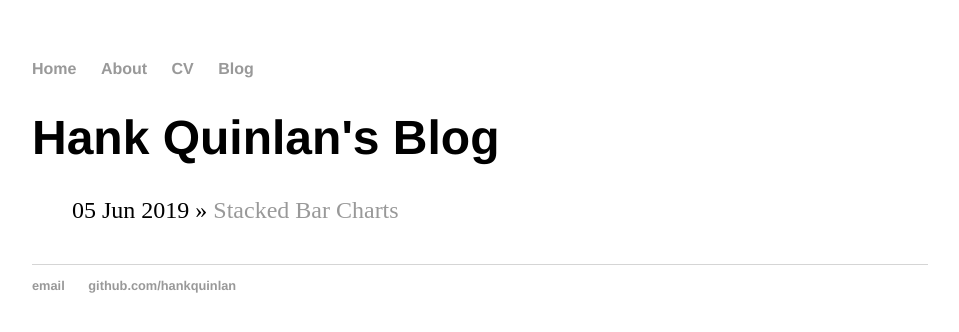
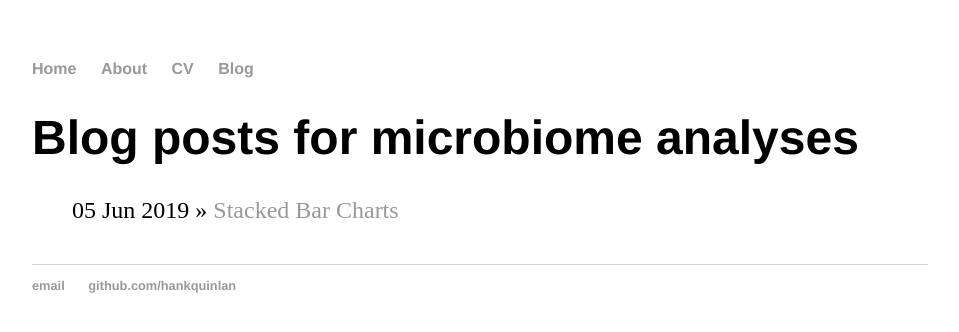
Before and after one commit to jkzorz/jkzorz.github.io, a Jekyll site: the page built from blog/index.html, in a window 1280 px wide. Shown: the top 332 px of the page, without its empty margins (160-1119 px from the left). Built offline with Jekyll 4.4.1, drawn with Linux system fonts in a browser that asks for light colours.

Commit message:
Update index.html

```diff
--- a/blog/index.html
+++ b/blog/index.html
@@ -1,6 +1,6 @@
 ---
 layout: default
-title: Hank Quinlan's Blog
+title: Blog posts for microbiome analyses
 ---
 	<h1>{{ page.title }}</h1>
 	<ul class="posts">
```
